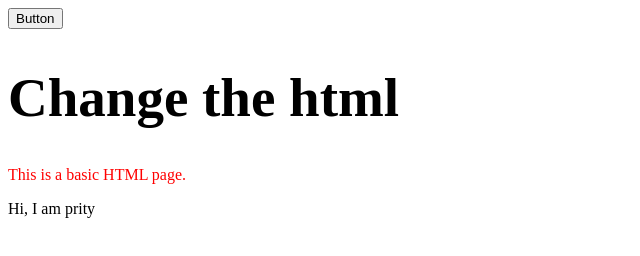
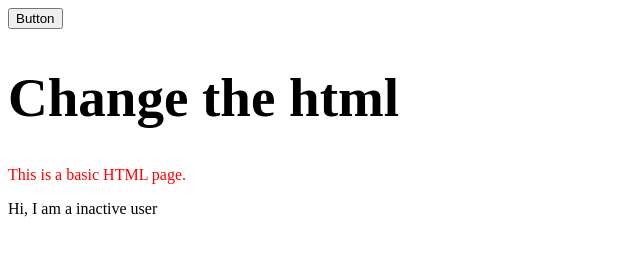
Before and after one commit to prityd825/JavaScript_Code, a plain HTML site: page Change-Html/index.html in a window 1280 px wide. Shown: the full height of the page, 0-640 px from the left. Drawn offline with Linux system fonts and the light colour scheme.

Commit message:
Update index.html

```diff
--- a/Change-Html/index.html
+++ b/Change-Html/index.html
@@ -13,7 +13,7 @@
         >
             This is a basic HTML page.
         </p>
-        <p id="name">Hi, I am prity</p>
+        <p id="name">Hi, I am a inactive user</p>
         <script>
             document.getElementById('demo').innerHTML = 'Change the html';
             document.getElementById('demo').style.fontSize = '55px';
```
